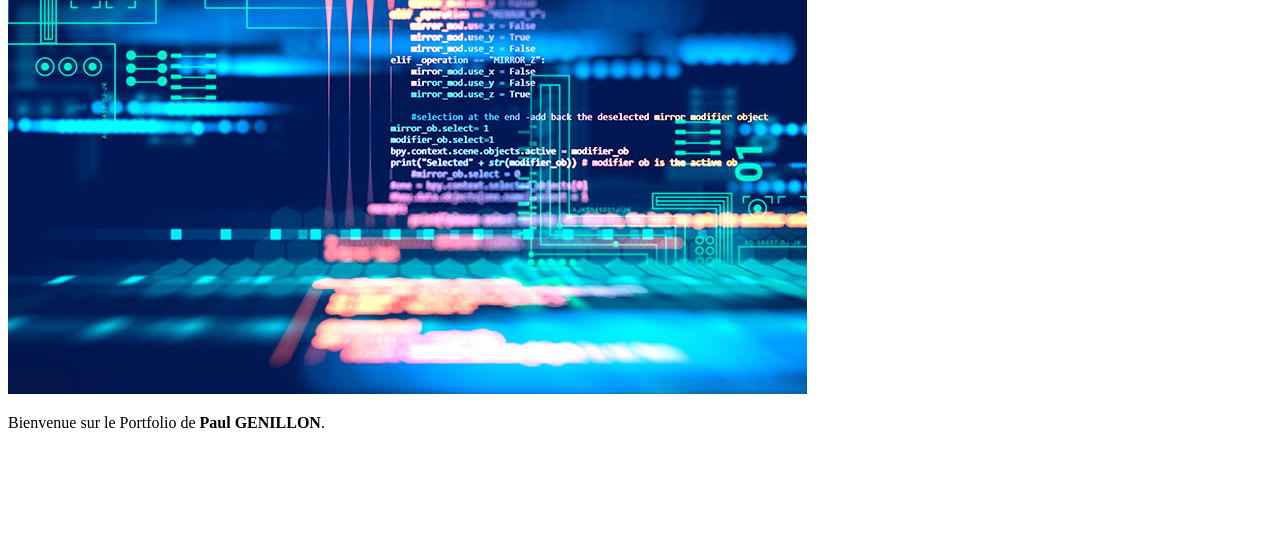
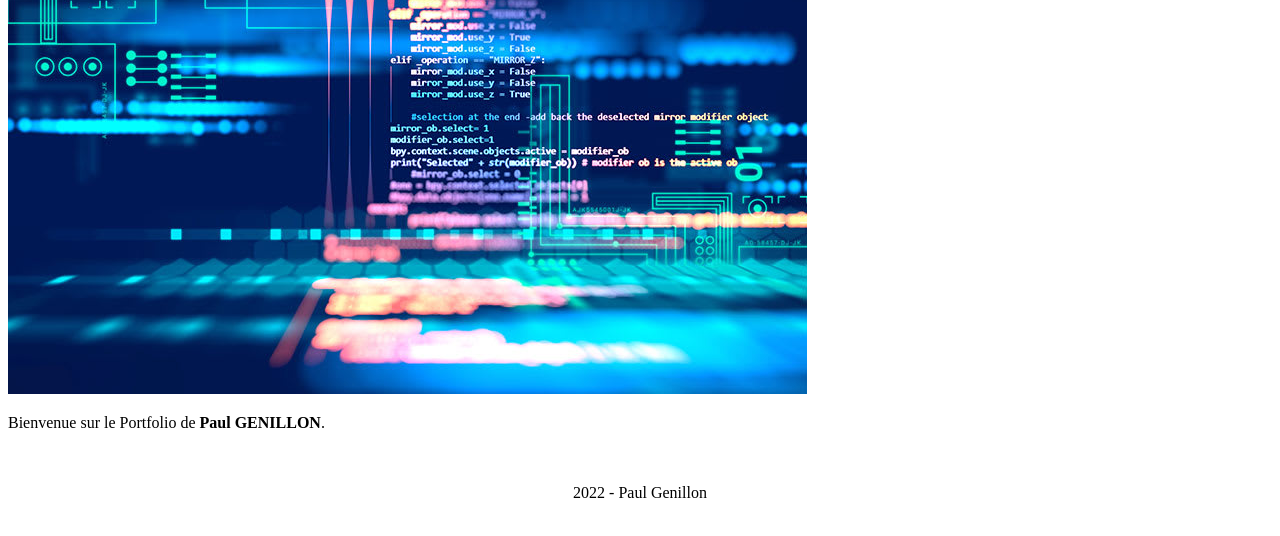
Before and after one commit to Xeinel/xeinel.github.io, a plain HTML site: page index.html in a window 1280 px wide. Shown: the part 154-690 px from the top of the page. Drawn offline with Linux system fonts and the light colour scheme; files whose address does not match are found by name.

Commit message:
Adding footer to all pages

```diff
--- a/index.html
+++ b/index.html
@@ -20,4 +20,8 @@
         <p>Bienvenue sur le Portfolio de <strong>Paul GENILLON</strong>.</p>
 
     </body>
+
+    <footer>
+        <p>2022 - Paul Genillon</p>
+    </footer>
 </html>
--- a/style.css
+++ b/style.css
@@ -26,3 +26,10 @@ li a {
 li a:hover {
     background-color: #111;
 }
+
+footer {
+    background-color: white;
+    color: black;
+    padding: 20px 0 10px 0;
+    text-align: center;
+}
```
Also changed, not shown: projets.html (+4 -0 lines), studies.html (+4 -0 lines).
